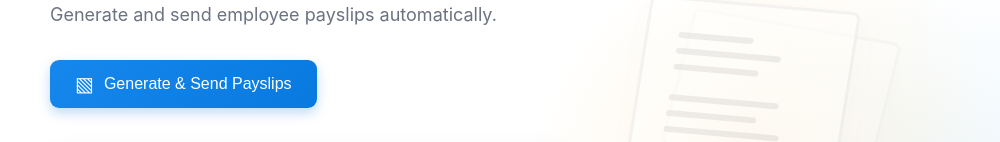
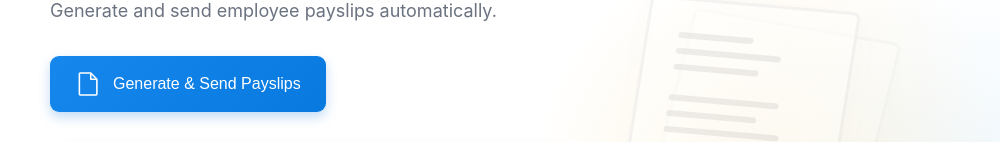
Before and after one commit to karstnnn/payroll-automation-system, an Electron app: page index.html in a window 1000 px wide. Shown: the part 253-395 px from the top of the page. Drawn offline with Linux system fonts and the light colour scheme; no server answers.

Commit message:
modified the button

```diff
--- a/index.html
+++ b/index.html
@@ -32,7 +32,33 @@
                     id="generateBtn"
                     class="generate-btn"
                 >
-                    <span class="button-icon">▧</span>
+                    <span class="button-icon">
+
+                        <svg
+                            width="28"
+                            height="28"
+                            viewBox="0 0 32 32"
+                            fill="none"
+                            xmlns="http://www.w3.org/2000/svg"
+                            aria-hidden="true"
+                        >
+                            <path
+                                d="M6 3.5H18L25 10.5V27.5C25 28.05 24.55 28.5 24 28.5H6C5.45 28.5 5 28.05 5 27.5V4.5C5 3.95 5.45 3.5 6 3.5Z"
+                                stroke="currentColor"
+                                stroke-width="1.8"
+                                stroke-linejoin="round"
+                            />
+
+                            <path
+                                d="M18 3.5V10.5H25"
+                                stroke="currentColor"
+                                stroke-width="1.8"
+                                stroke-linejoin="round"
+                            />
+
+                        </svg>
+
+                    </span>
 
                     <span>
                         Generate &amp; Send Payslips
--- a/styles.css
+++ b/styles.css
@@ -164,9 +164,19 @@ h1 {
 }
 
 .button-icon {
-    font-size: 20px;
+    width: 28px;
+    height: 28px;
 
-    line-height: 1;
+    display: flex;
+    align-items: center;
+    justify-content: center;
+
+    flex-shrink: 0;
+}
+
+.button-icon svg {
+    width: 28px;
+    height: 28px;
 }
 
 
```
